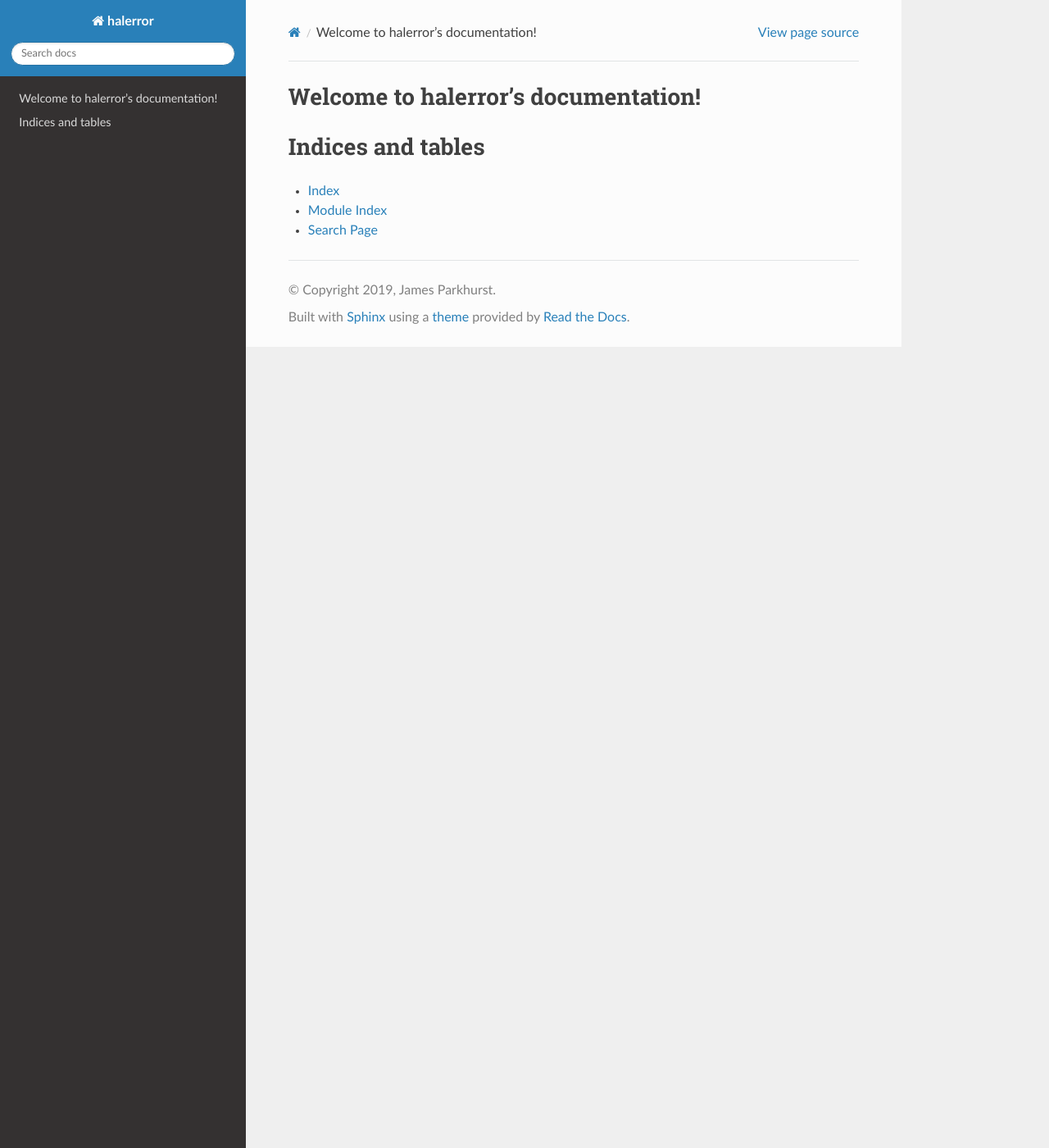
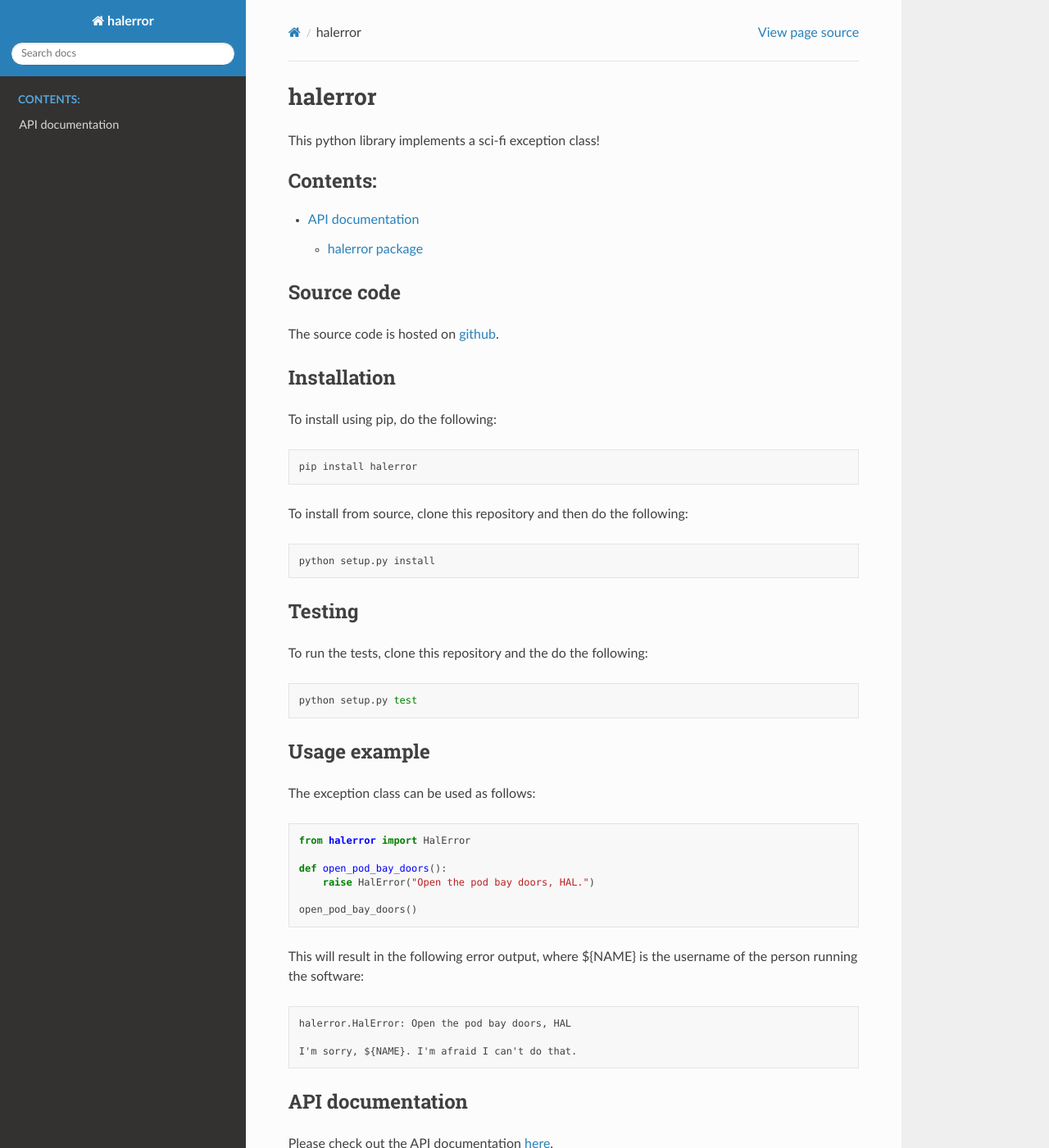
Before and after one commit to jmp1985/halerror, a Sphinx documentation site: the page built from docs/index.rst, in a window 1280 px wide and 1400 px high. Shown: the whole window at 82% size. Built offline with Sphinx 7.4.7 and the Read the Docs theme 2.0.0, drawn with Linux system fonts in a browser that asks for light colours; some of the changed text lies outside the part shown.

Commit message:
Updated docs and blackened

```diff
--- a/docs/conf.py
+++ b/docs/conf.py
@@ -17,12 +17,12 @@
 
 # -- Project information -----------------------------------------------------
 
-project = 'halerror'
-copyright = '2019, James Parkhurst'
-author = 'James Parkhurst'
+project = "halerror"
+copyright = "2019, James Parkhurst"
+author = "James Parkhurst"
 
 # The full version, including alpha/beta/rc tags
-release = '0.1'
+release = "0.4.0"
 
 
 # -- General configuration ---------------------------------------------------
@@ -30,17 +30,18 @@
 # Add any Sphinx extension module names here, as strings. They can be
 # extensions coming with Sphinx (named 'sphinx.ext.*') or your custom
 # ones.
-extensions = [
-]
+extensions = ["sphinx.ext.autodoc"]
 
 # Add any paths that contain templates here, relative to this directory.
-templates_path = ['_templates']
+templates_path = ["_templates"]
 
 # List of patterns, relative to source directory, that match files and
 # directories to ignore when looking for source files.
 # This pattern also affects html_static_path and html_extra_path.
-exclude_patterns = ['_build', 'Thumbs.db', '.DS_Store']
+exclude_patterns = ["_build", "Thumbs.db", ".DS_Store"]
 
+# This is the default but required for read the docs
+master_doc = "index"
 
 # -- Options for HTML output -------------------------------------------------
 
@@ -52,4 +53,4 @@
 # Add any paths that contain custom static files (such as style sheets) here,
 # relative to this directory. They are copied after the builtin static files,
 # so a file named "default.css" will overwrite the builtin "default.css".
-html_static_path = ['_static']
+html_static_path = ["_static"]
--- a/docs/index.rst
+++ b/docs/index.rst
@@ -1,16 +1,87 @@
 .. halerror documentation master file, created by
-   sphinx-quickstart on Fri Apr 12 18:51:02 2019.
+   sphinx-quickstart on Sun Apr 14 15:05:13 2019.
    You can adapt this file completely to your liking, but it should at least
    contain the root `toctree` directive.
 
-Welcome to halerror's documentation!
-====================================
+halerror
+========
+
+This python library implements a sci-fi exception class!
 
 .. toctree::
    :maxdepth: 2
    :caption: Contents:
 
+   API documentation <modules>
 
+Source code
+-----------
+
+The source code is hosted on `github <https://github.com/jmp1985/halerror/>`_.
+
+Installation
+------------
+
+To install using pip, do the following:
+
+.. code-block:: bash
+
+    pip install halerror
+
+To install from source, clone this repository and then do the following:
+
+.. code-block:: bash
+
+    python setup.py install
+
+Testing
+-------
+
+To run the tests, clone this repository and the do the following:
+
+.. code-block:: bash
+
+    python setup.py test
+
+Usage example
+-------------
+
+The exception class can be used as follows:
+
+.. code-block:: python
+
+    from halerror import HalError
+
+    def open_pod_bay_doors():
+        raise HalError("Open the pod bay doors, HAL.")
+
+    open_pod_bay_doors()
+
+This will result in the following error output, where ${NAME} is the username of the person running the software:
+
+.. code-block:: text
+
+    halerror.HalError: Open the pod bay doors, HAL
+
+    I'm sorry, ${NAME}. I'm afraid I can't do that.
+
+API documentation
+-----------------
+
+Please check out the API documentation :doc:`here <modules/>`.
+
+Issues
+------
+
+Please use the `GitHub issue tracker <https://github.com/jmp1985/halerror/issues/>`_ to submit bugs or request features.
+
+License
+-------
+
+Copyright James Parkhurst, 2019.
+
+.. literalinclude:: ../LICENSE
+   :language: text
 
 Indices and tables
 ==================
--- a/setup.cfg
+++ b/setup.cfg
@@ -1,8 +1,8 @@
 [metadata]
 name = halerror
-version = 0.4
+version = 0.4.0
 
-description = The best Python exception library!
+description = The best python exception library!
 long_description = file: README.md
 long_description_content_type = text/markdown
 
--- a/setup.py
+++ b/setup.py
@@ -4,6 +4,7 @@
 # This code is distributed under the BSD license.
 #
 from setuptools import setup
+
 
 def main():
     """
@@ -18,5 +19,6 @@ def main():
         test_suite="tests",
     )
 
-if __name__ == '__main__':
+
+if __name__ == "__main__":
     main()
```
Also changed, not shown: README.md (+1 -6 lines), docs/halerror.rst (added, +11 -0 lines), docs/modules.rst (added, +7 -0 lines), docs/contents.rst (deleted).
